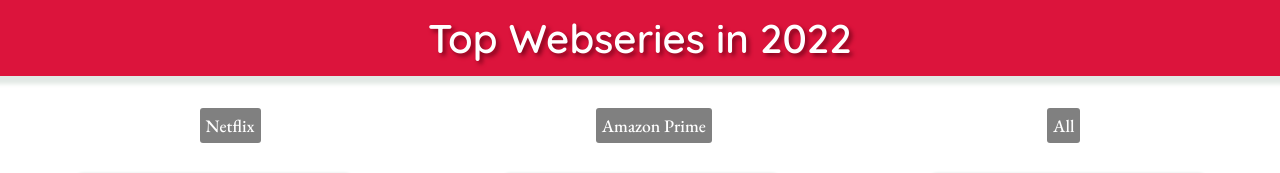
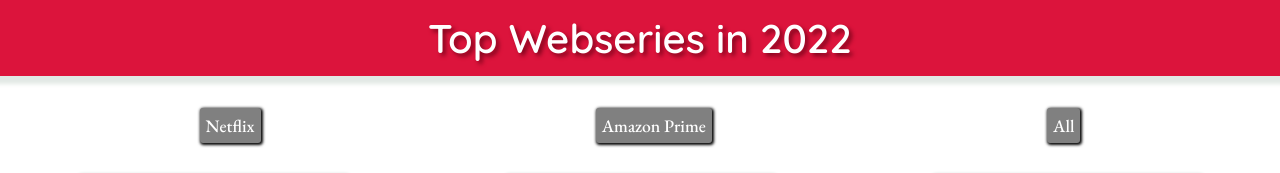
Before and after one commit to aviraj1703/webseries_gallery, a React (Create React App) app: page / in a window 1280 px wide. Shown: the top 173 px of the page. Built offline with nearby package versions, Linux system fonts and the light colour scheme; a web font is replaced by a local one.

Commit message:
Update index.css

```diff
--- a/src/index.css
+++ b/src/index.css
@@ -51,6 +51,7 @@
   box-sizing: border-box;
   font-family: 'EB Garamond', serif;
   font-size: 1.1rem;
+  box-shadow: 1px 1px 3px 1px black;
 }
 .btns button:hover{
   cursor: pointer;
```
